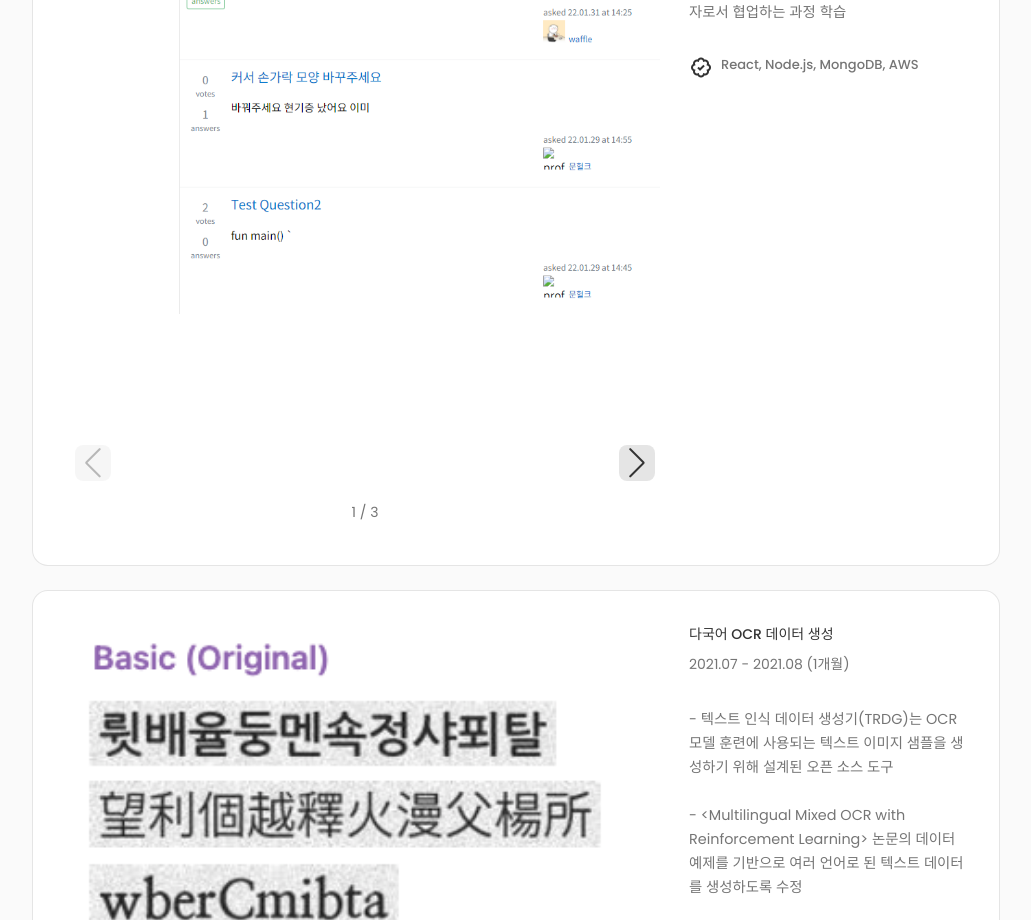
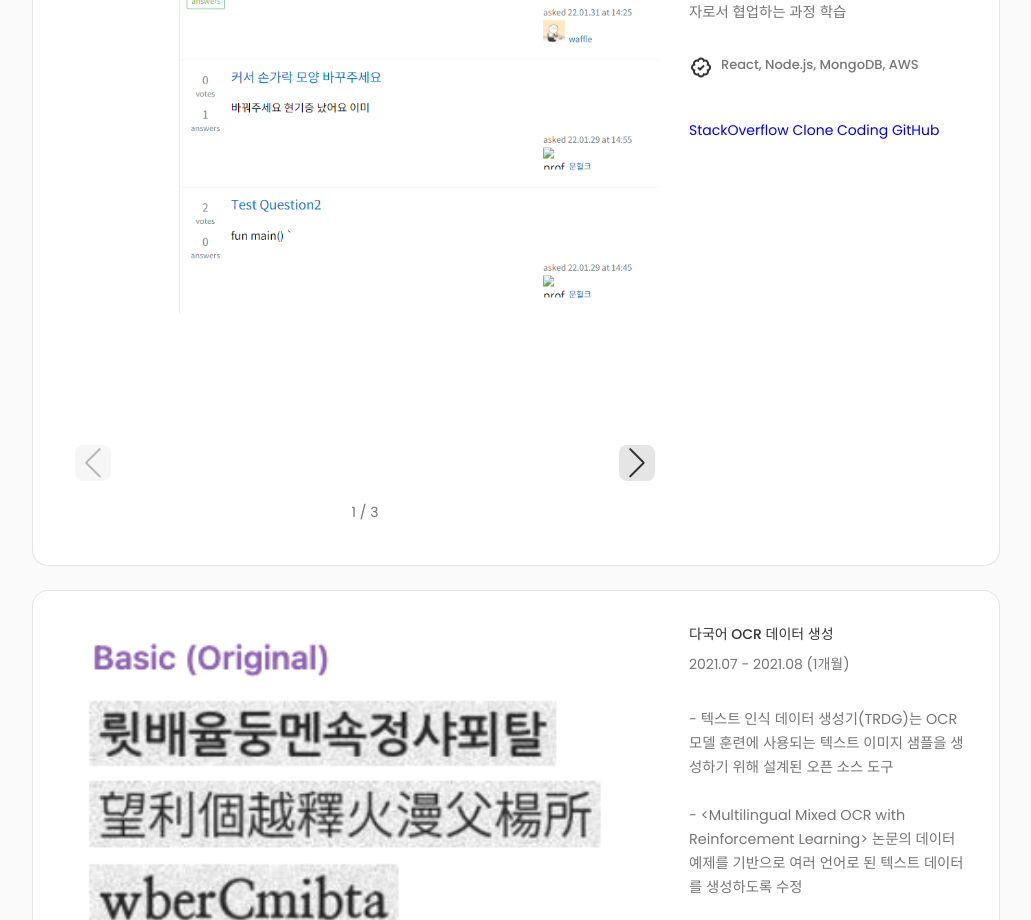
Before and after one commit to kmsgm/portfolio-web, a React (Create React App) app: page / in a window 1280 px wide. Shown: the part 4040-4960 px from the top of the page, without its empty margins (124-1155 px from the left). Built offline with nearby package versions, Linux system fonts and the light colour scheme.

Commit message:
add link

```diff
--- a/src/components/projects/data.ts
+++ b/src/components/projects/data.ts
@@ -51,6 +51,8 @@ export const projectData: ProjectsDataProps[] = [
     description:
       "- Student Management Website Development, Stackoverflow Clone Coding \n\n - Learn overall web programming knowledge, including React, JavaScript, TypeScript, CSS, SCSS, and more, and the process of collaborating as a developer.",
     stack: "React, Node.js, MongoDB, AWS",
+    link: "https://github.com/wafflestudio19-5/team1-web?tab=readme-ov-file",
+    linkName: "StackOverflow Clone Coding GitHub",
     category: "Web",
     image_tag: "waffle",
   },
```
